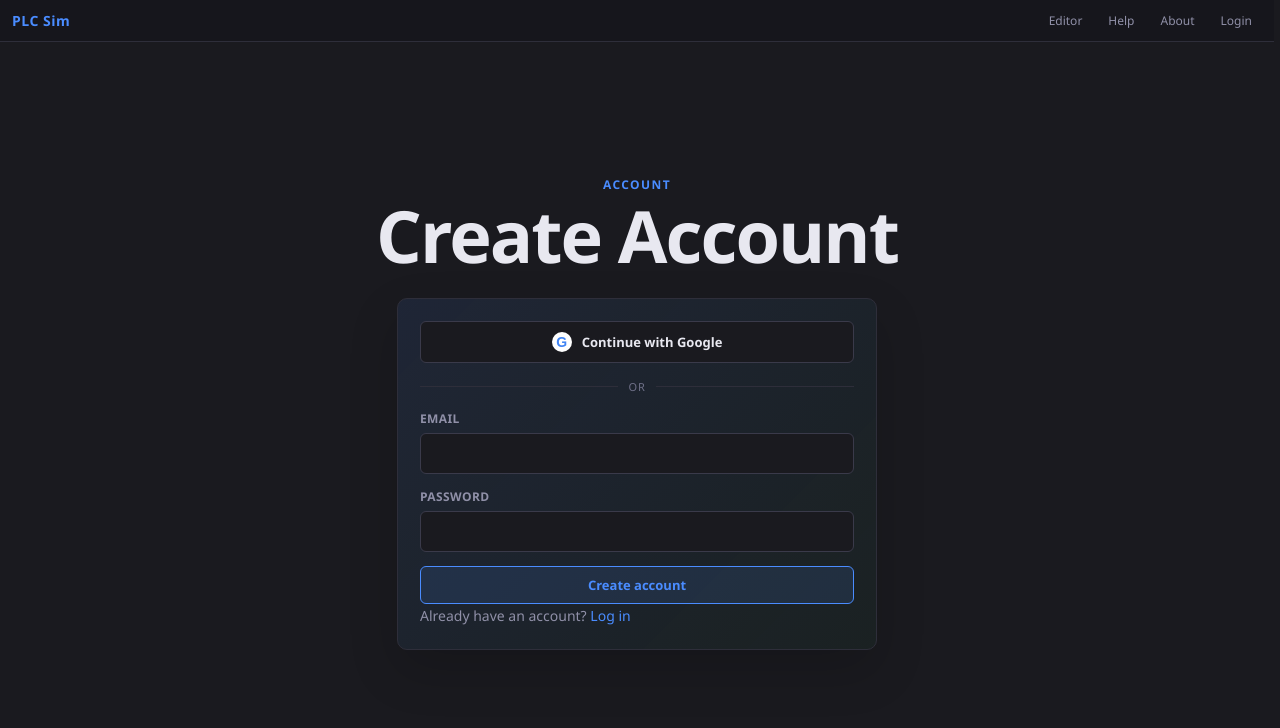
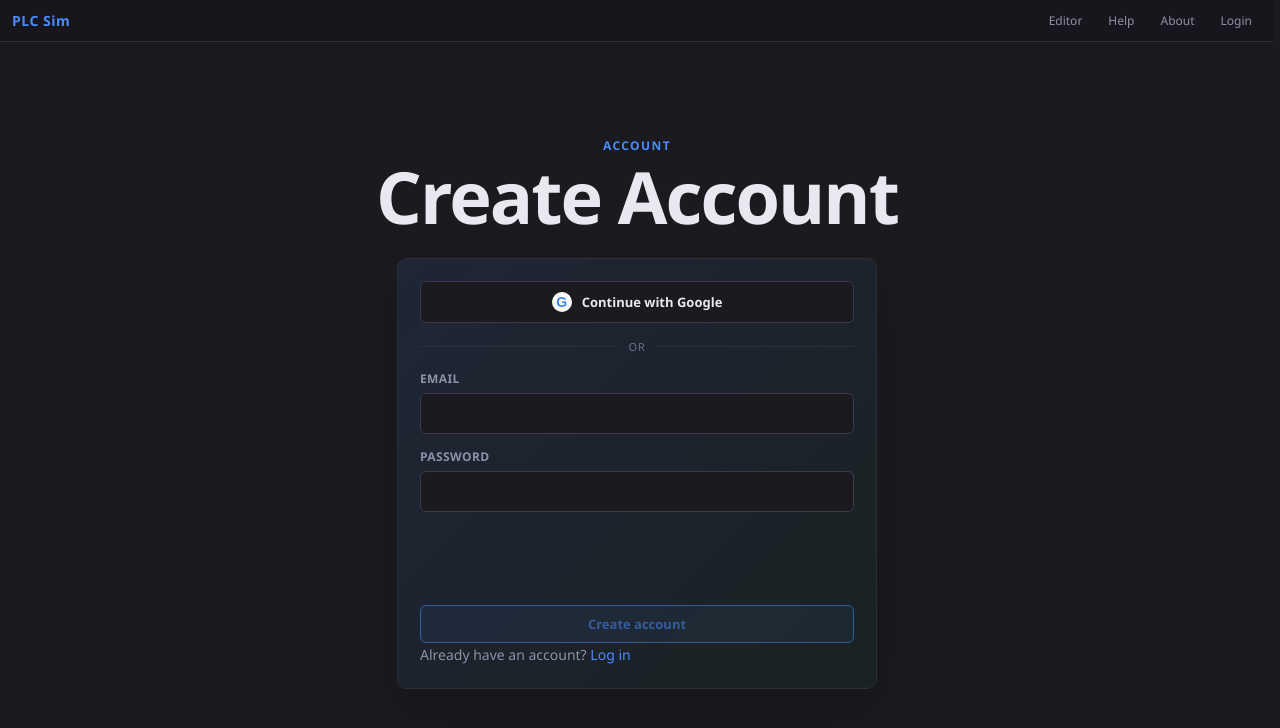
Before and after one commit to joshfromtessy/plcSimPro, a React (Vite) app: page /signup in a window 1280 px wide. Shown: the top 728 px of the page. Built offline with nearby package versions, Linux system fonts and the light colour scheme; no server answers.

Commit message:
Add Turnstile captcha to auth

```diff
--- a/src/App.css
+++ b/src/App.css
@@ -442,6 +442,24 @@
   border-top: 1px solid var(--border);
 }
 
+.auth-turnstile {
+  min-height: 65px;
+  display: flex;
+  align-items: center;
+  justify-content: center;
+}
+
+.auth-captcha-note {
+  margin: 0;
+  color: var(--text-dim);
+  font-size: 12px;
+  line-height: 1.5;
+}
+
+.auth-captcha-note code {
+  color: var(--accent-yellow);
+}
+
 .auth-form label {
   display: flex;
   flex-direction: column;
--- a/src/lib/supabase.ts
+++ b/src/lib/supabase.ts
@@ -14,6 +14,8 @@ export const missingSupabaseEnv = {
   anonKey: !supabaseAnonKey,
 };
 
+export const turnstileSiteKey = pickEnv("VITE_TURNSTILE_SITE_KEY", "TURNSTILE_SITE_KEY") ?? "";
+
 export const supabase: SupabaseClient | null = isSupabaseConfigured
   ? createClient(supabaseUrl!, supabaseAnonKey!)
   : null;
--- a/src/pages/AuthPage.tsx
+++ b/src/pages/AuthPage.tsx
@@ -1,7 +1,7 @@
-import { useEffect, useState, type FormEvent } from "react";
+import { useCallback, useEffect, useRef, useState, type FormEvent } from "react";
 import { Link, useNavigate } from "react-router-dom";
 import { PageShell } from "../components/PageShell";
-import { isSupabaseConfigured, missingSupabaseEnv } from "../lib/supabase";
+import { isSupabaseConfigured, missingSupabaseEnv, turnstileSiteKey } from "../lib/supabase";
 import { useAuthStore } from "../store/authStore";
 
 interface AuthPageProps {
@@ -14,10 +14,14 @@ export function AuthPage({ theme, mode }: AuthPageProps) {
   const { user, loading, error, signIn, signUp, signInWithGoogle, clearError } = useAuthStore();
   const [email, setEmail] = useState("");
   const [password, setPassword] = useState("");
+  const [captchaToken, setCaptchaToken] = useState("");
   const isSignup = mode === "signup";
+  const captchaRequired = Boolean(turnstileSiteKey);
+  const handleCaptchaExpire = useCallback(() => setCaptchaToken(""), []);
 
   useEffect(() => {
     clearError();
+    setCaptchaToken("");
   }, [clearError, mode]);
 
   useEffect(() => {
@@ -26,8 +30,9 @@ export function AuthPage({ theme, mode }: AuthPageProps) {
 
   async function handleSubmit(e: FormEvent) {
     e.preventDefault();
-    if (isSignup) await signUp(email.trim(), password);
-    else await signIn(email.trim(), password);
+    if (captchaRequired && !captchaToken) return;
+    if (isSignup) await signUp(email.trim(), password, captchaToken || undefined);
+    else await signIn(email.trim(), password, captchaToken || undefined);
   }
 
   return (
@@ -86,8 +91,20 @@ export function AuthPage({ theme, mode }: AuthPageProps) {
                   required
                 />
               </label>
+              {captchaRequired ? (
+                <TurnstileWidget
+                  siteKey={turnstileSiteKey}
+                  theme={theme}
+                  onVerify={setCaptchaToken}
+                  onExpire={handleCaptchaExpire}
+                />
+              ) : (
+                <p className="auth-captcha-note">
+                  Turnstile is not configured. Add <code>VITE_TURNSTILE_SITE_KEY</code> to enable CAPTCHA.
+                </p>
+              )}
               {error && <p className="auth-error">{error}</p>}
-              <button className="auth-primary" type="submit" disabled={loading}>
+              <button className="auth-primary" type="submit" disabled={loading || (captchaRequired && !captchaToken)}>
                 {loading ? "Working..." : isSignup ? "Create account" : "Log in"}
               </button>
             </form>
@@ -103,3 +120,80 @@ export function AuthPage({ theme, mode }: AuthPageProps) {
     </PageShell>
   );
 }
+
+interface TurnstileWindow extends Window {
+  turnstile?: {
+    render: (
+      container: HTMLElement,
+      options: {
+        sitekey: string;
+        theme?: "light" | "dark" | "auto";
+        action?: string;
+        callback: (token: string) => void;
+        "expired-callback": () => void;
+        "error-callback": () => void;
+      }
+    ) => string;
+    remove: (widgetId: string) => void;
+  };
+}
+
+function TurnstileWidget({
+  siteKey,
+  theme,
+  onVerify,
+  onExpire,
+}: {
+  siteKey: string;
+  theme: "dark" | "light";
+  onVerify: (token: string) => void;
+  onExpire: () => void;
+}) {
+  const containerRef = useRef<HTMLDivElement | null>(null);
+  const widgetIdRef = useRef<string | null>(null);
+
+  useEffect(() => {
+    const scriptId = "cf-turnstile-script";
+    let cancelled = false;
+
+    function renderWidget() {
+      const api = (window as TurnstileWindow).turnstile;
+      const container = containerRef.current;
+      if (cancelled || !api || !container || widgetIdRef.current) return;
+
+      widgetIdRef.current = api.render(container, {
+        sitekey: siteKey,
+        theme,
+        action: "auth",
+        callback: onVerify,
+        "expired-callback": onExpire,
+        "error-callback": onExpire,
+      });
+    }
+
+    const existing = document.getElementById(scriptId) as HTMLScriptElement | null;
+    if (existing) {
+      if ((window as TurnstileWindow).turnstile) renderWidget();
+      else existing.addEventListener("load", renderWidget, { once: true });
+    } else {
+      const script = document.createElement("script");
+      script.id = scriptId;
+      script.src = "https://challenges.cloudflare.com/turnstile/v0/api.js?render=explicit";
+      script.async = true;
+      script.defer = true;
+      script.addEventListener("load", renderWidget, { once: true });
+      document.head.appendChild(script);
+    }
+
+    return () => {
+      cancelled = true;
+      const api = (window as TurnstileWindow).turnstile;
+      if (api && widgetIdRef.current) {
+        api.remove(widgetIdRef.current);
+        widgetIdRef.current = null;
+      }
+    };
+  }, [onExpire, onVerify, siteKey, theme]);
+
+  return <div className="auth-turnstile" ref={containerRef} />;
+}
--- a/src/store/authStore.ts
+++ b/src/store/authStore.ts
@@ -9,8 +9,8 @@ interface AuthState {
   error: string | null;
   initialized: boolean;
   initialize: () => Promise<void>;
-  signIn: (email: string, password: string) => Promise<void>;
-  signUp: (email: string, password: string) => Promise<void>;
+  signIn: (email: string, password: string, captchaToken?: string) => Promise<void>;
+  signUp: (email: string, password: string, captchaToken?: string) => Promise<void>;
   signInWithGoogle: () => Promise<void>;
   signOut: () => Promise<void>;
   clearError: () => void;
@@ -49,25 +49,33 @@ export const useAuthStore = create<AuthState>((set, get) => ({
     });
   },
 
-  signIn: async (email, password) => {
+  signIn: async (email, password, captchaToken) => {
     if (!supabase) {
       set({ error: "Supabase is not configured yet." });
       return;
     }
 
     set({ loading: true, error: null });
-    const { error } = await supabase.auth.signInWithPassword({ email, password });
+    const { error } = await supabase.auth.signInWithPassword({
+      email,
+      password,
+      options: captchaToken ? { captchaToken } : undefined,
+    });
     set({ loading: false, error: error?.message ?? null });
   },
 
-  signUp: async (email, password) => {
+  signUp: async (email, password, captchaToken) => {
     if (!supabase) {
       set({ error: "Supabase is not configured yet." });
       return;
     }
 
     set({ loading: true, error: null });
-    const { error } = await supabase.auth.signUp({ email, password });
+    const { error } = await supabase.auth.signUp({
+      email,
+      password,
+      options: captchaToken ? { captchaToken } : undefined,
+    });
     set({ loading: false, error: error?.message ?? null });
   },
 
```
